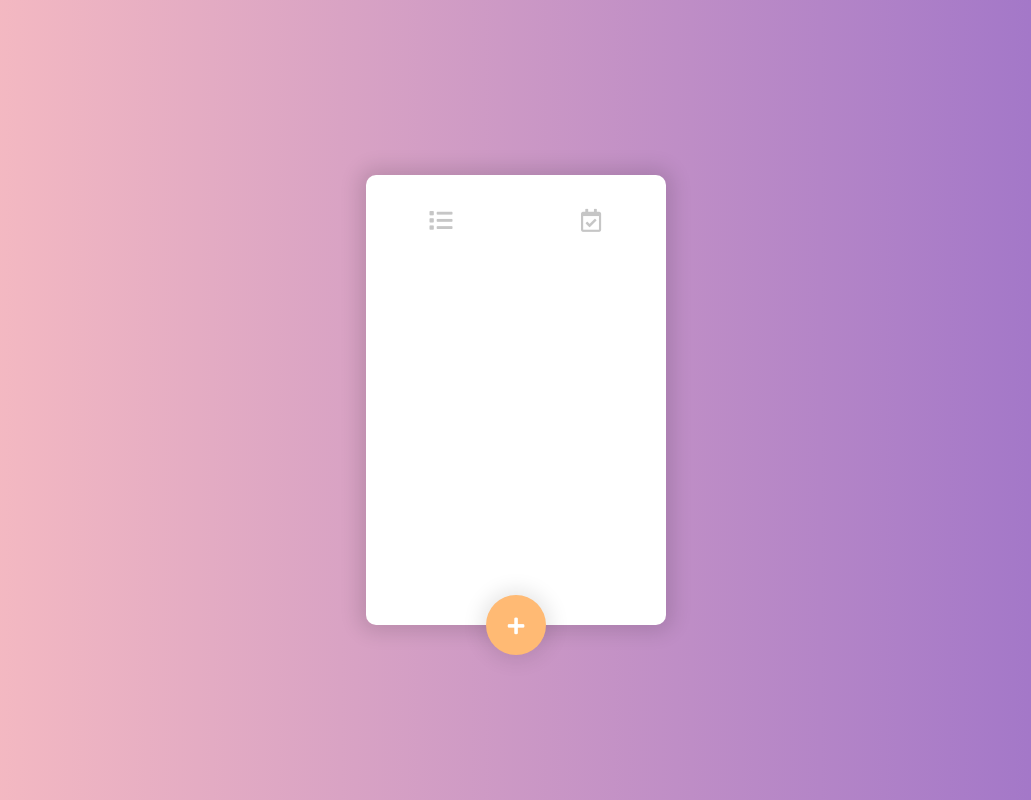
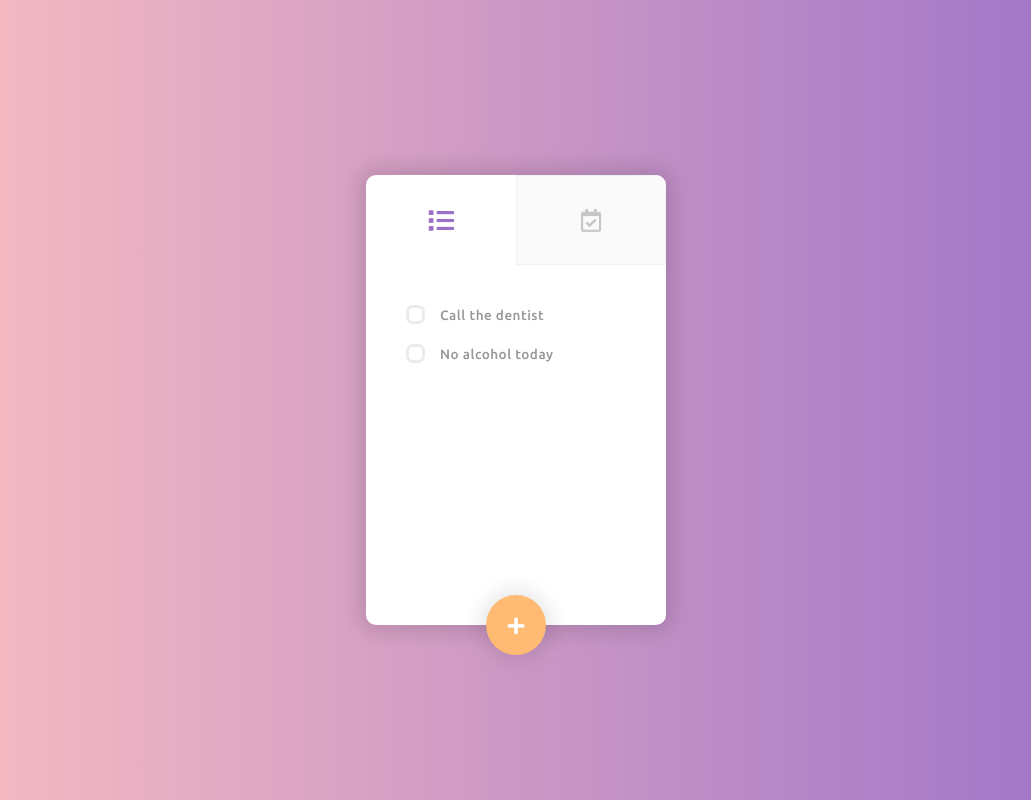
Before and after one commit to Krzysztof77777/Simple-ToDo-List-in-React, a React (Create React App) app: page / in a window 1280 px wide. Shown: the whole page, without its empty margins (124-1155 px from the left). Built offline with nearby package versions, Linux system fonts and the light colour scheme.

Commit message:
feat: add main component of ToDo List App

```diff
--- a/src/components/TDLMain.js
+++ b/src/components/TDLMain.js
@@ -1,17 +1,79 @@
-import React from "react";
+import React, { useState } from "react";
 
-function TDLMain() {
+import TDLListDoneTasks from "./TDLListDoneTasks";
+
+function TDLMain({ tasks, handleCheckedTask, removeTask }) {
+  const [shownEndedTasksComponent, setShownEndedTasksComponent] =
+    useState(false);
+
+  const showEndedTasksComponent = () => {
+    if (shownEndedTasksComponent) return;
+    setShownEndedTasksComponent(true);
+  };
+  const hideEndedTasksComponent = () => {
+    if (!shownEndedTasksComponent) return;
+    setShownEndedTasksComponent(false);
+  };
+
+  const Elements = tasks
+    .filter((element) => {
+      if (!element.done) {
+        return element;
+      } else return false;
+    })
+    .map((element) => {
+      return (
+        <li key={element.id} className={element.checked ? "toright" : ""}>
+          <input
+            type="checkbox"
+            id="element"
+            checked={element.checked}
+            onChange={() => handleCheckedTask(element.id)}
+          ></input>
+          <label htmlFor="element" className="element">
+            <i className="fas fa-check"> </i>
+          </label>
+          <p>{element.name}</p>
+        </li>
+      );
+    });
+
   return (
     <div className="TDL__main">
       <div className="TDL__buttons">
-        <button className="TDL__button">
-          <i className="fas fa-list"></i>
+        <button className="TDL__button" onClick={hideEndedTasksComponent}>
+          <i
+            className={
+              !shownEndedTasksComponent ? "fas fa-list active" : "fas fa-list"
+            }
+          ></i>
         </button>
-        <button className="TDL__button">
-          <i className="far fa-calendar-check"></i>
+        <button
+          className="TDL__button TDL__button--gray"
+          onClick={showEndedTasksComponent}
+        >
+          <i
+            className={
+              shownEndedTasksComponent
+                ? "far fa-calendar-check active"
+                : "far fa-calendar-check"
+            }
+          ></i>
         </button>
       </div>
-      <div className="TDL__list"></div>
+      <div className="TDL__list list">
+        {Elements.length === 0 ? (
+          <p> Brak aktywnych tasków </p>
+        ) : (
+          <ul> {Elements} </ul>
+        )}
+        <TDLListDoneTasks
+          tasks={tasks}
+          shown={shownEndedTasksComponent}
+          removeTask={removeTask}
+          handleCheckedTask={handleCheckedTask}
+        ></TDLListDoneTasks>
+      </div>
     </div>
   );
 }
```
